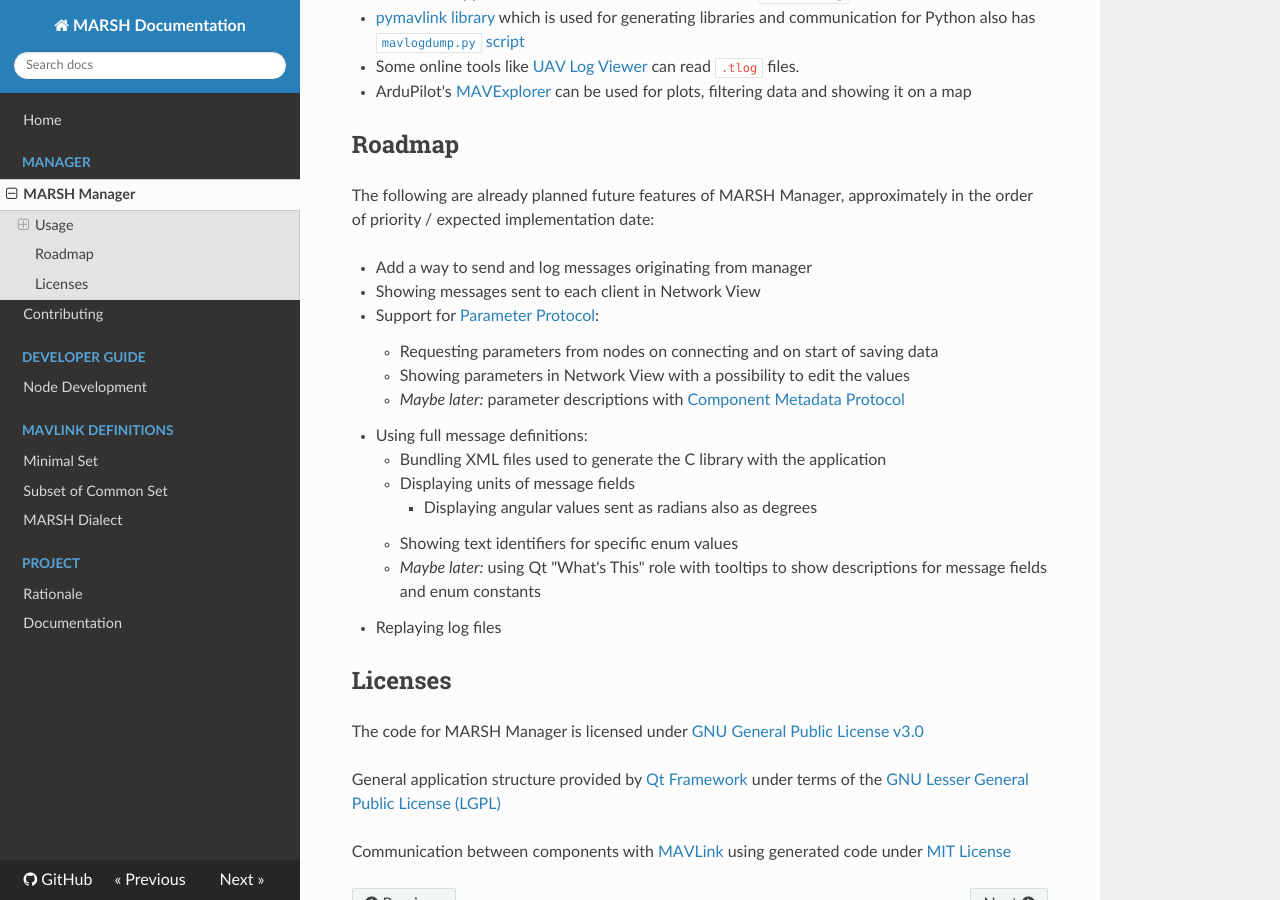
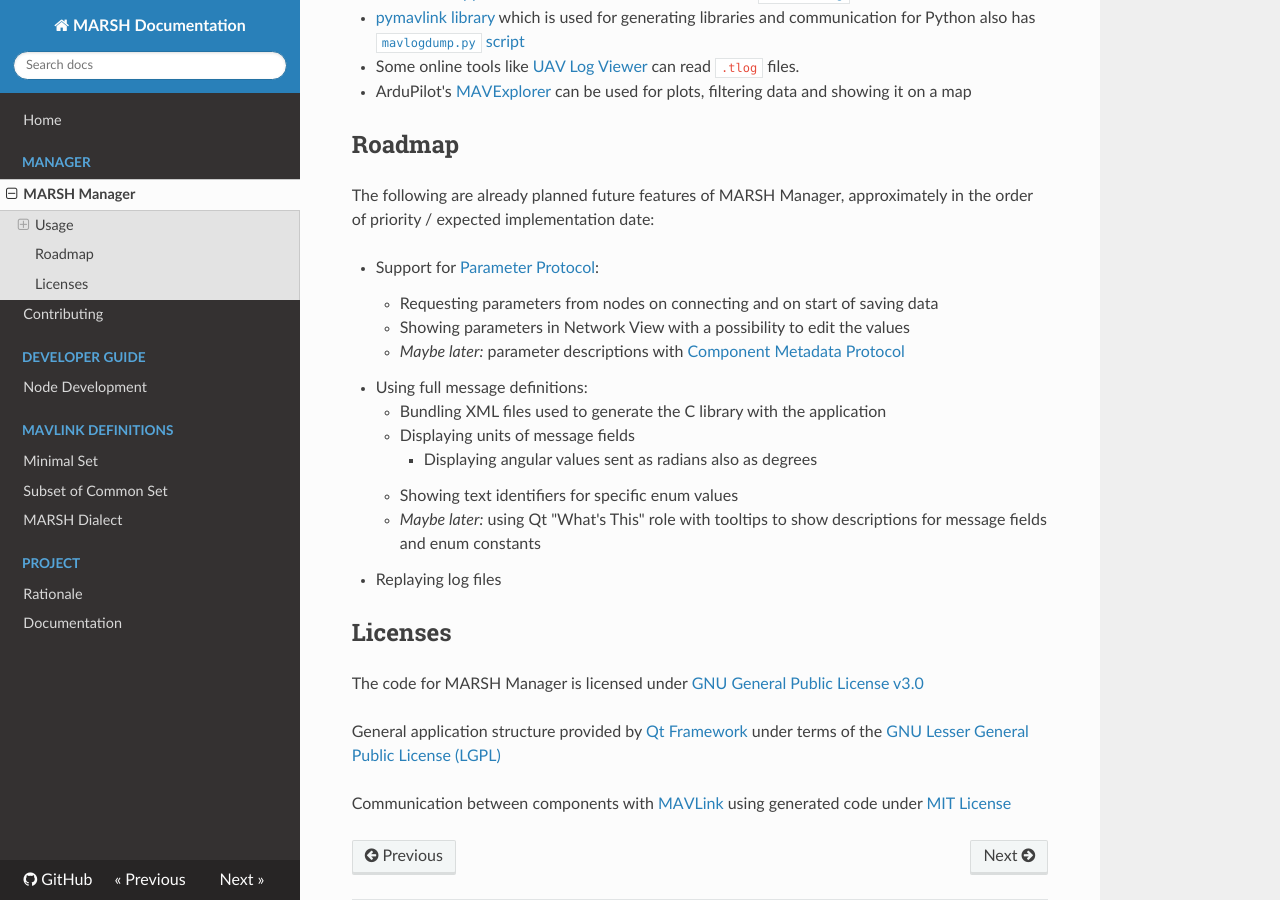
Before and after one commit to marsh-sim/marsh-docs, an MkDocs documentation site: the page built from docs/manager/README.md, in a window 1280 px wide and 900 px high, scrolled down 1832 px. Built offline with MkDocs 1.6.1, drawn with Linux system fonts in a browser that asks for light colours; nearby versions of some CDN libraries.

Commit message:
Features implemented in manager

```diff
--- a/docs/manager/README.md
+++ b/docs/manager/README.md
@@ -40,8 +40,6 @@
 
 The following are already planned future features of MARSH Manager, approximately in the order of priority / expected implementation date:
 
-- Add a way to send and log messages originating from manager
-- Showing messages sent to each client in Network View
 - Support for [Parameter Protocol](https://mavlink.io/en/services/parameter.html):
     - Requesting parameters from nodes on connecting and on start of saving data
     - Showing parameters in Network View with a possibility to edit the values
```
